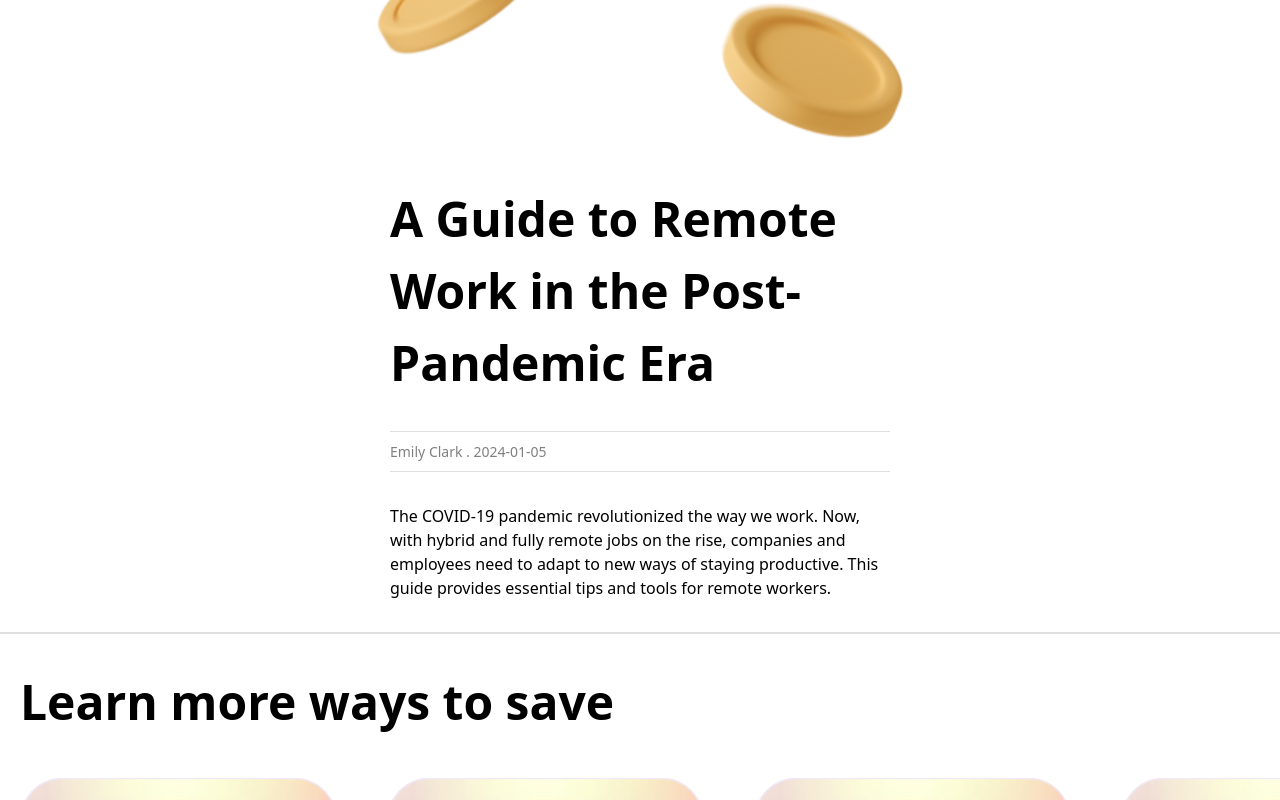
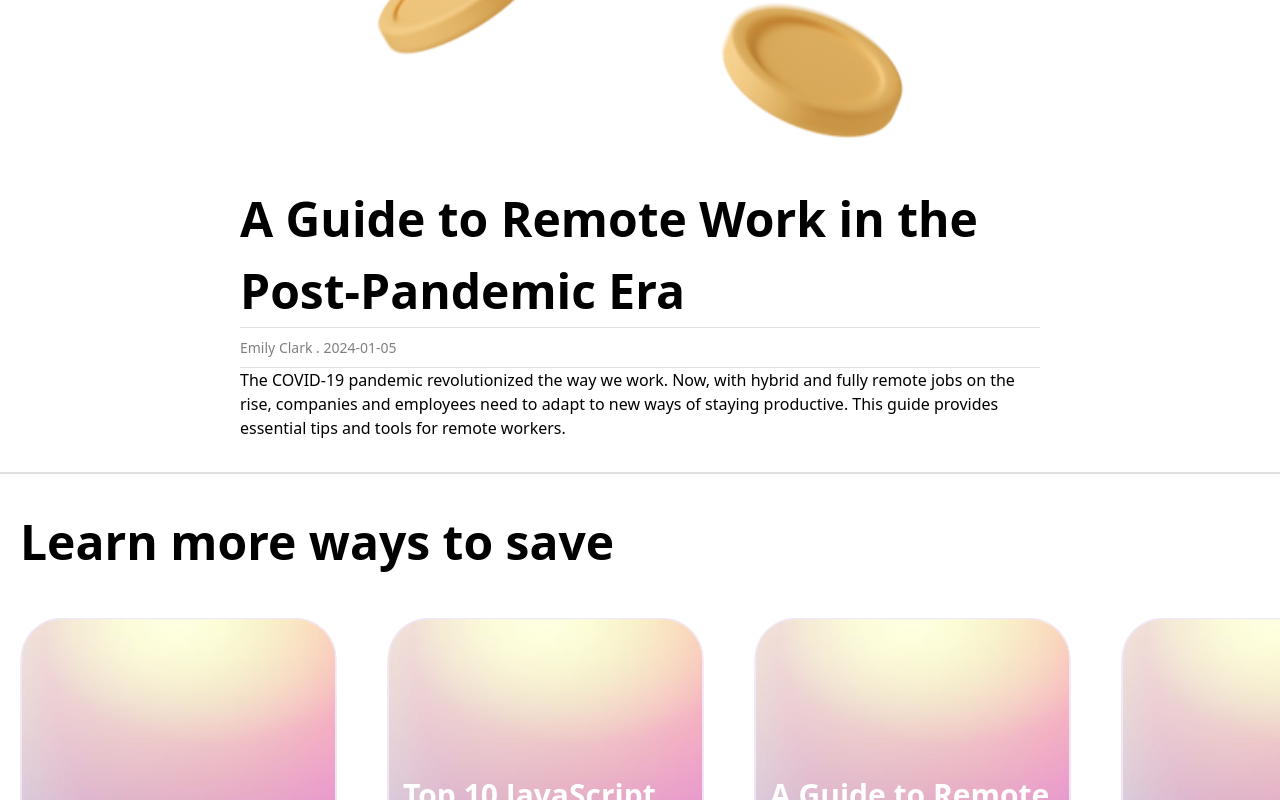
Before and after one commit to mahi25soni/temp-shiploan-frontend, a Next.js app: page /blog/a-guide-to-remote-work-in-the-post-pandemic-era in a window 1280 px wide. Shown: the part 565-1365 px from the top of the page. Built offline with nearby package versions, Linux system fonts and the light colour scheme.

Commit message:
Refactor Blog page layout for improved structure and styling

```diff
--- a/src/app/blog/[slug]/page.tsx
+++ b/src/app/blog/[slug]/page.tsx
@@ -30,14 +30,17 @@ const Blog = async ({ params }: { params: Params }) => {
                     alt={postData.blog_title}
                 />
             </div>
-            <MainHeading align='left' heading={postData?.blog_title} />
+            <div className='lg:min-w-[800px] flex flex-col w-full items-center'>
+                <MainHeading align='left' heading={postData?.blog_title} />
 
-            <div className='h-[41px]  border-y border-[#333333] border-opacity-15 w-full flex items-center'>
-                <div className="text-sm font-normal leading-4 text-black opacity-50">
-                    {postData.author} {" . "} {postData.date}
+                <div className='h-[41px]  border-y border-[#333333] border-opacity-15 w-full flex items-center'>
+                    <div className="text-sm font-normal leading-4 text-black opacity-50">
+                        {postData.author} {" . "} {postData.date}
+                    </div>
                 </div>
+                <div dangerouslySetInnerHTML={{ __html: postData.blog_content }} />
             </div>
-            <div dangerouslySetInnerHTML={{ __html: postData.blog_content }} />
+
         </div>
     )
 }
```
